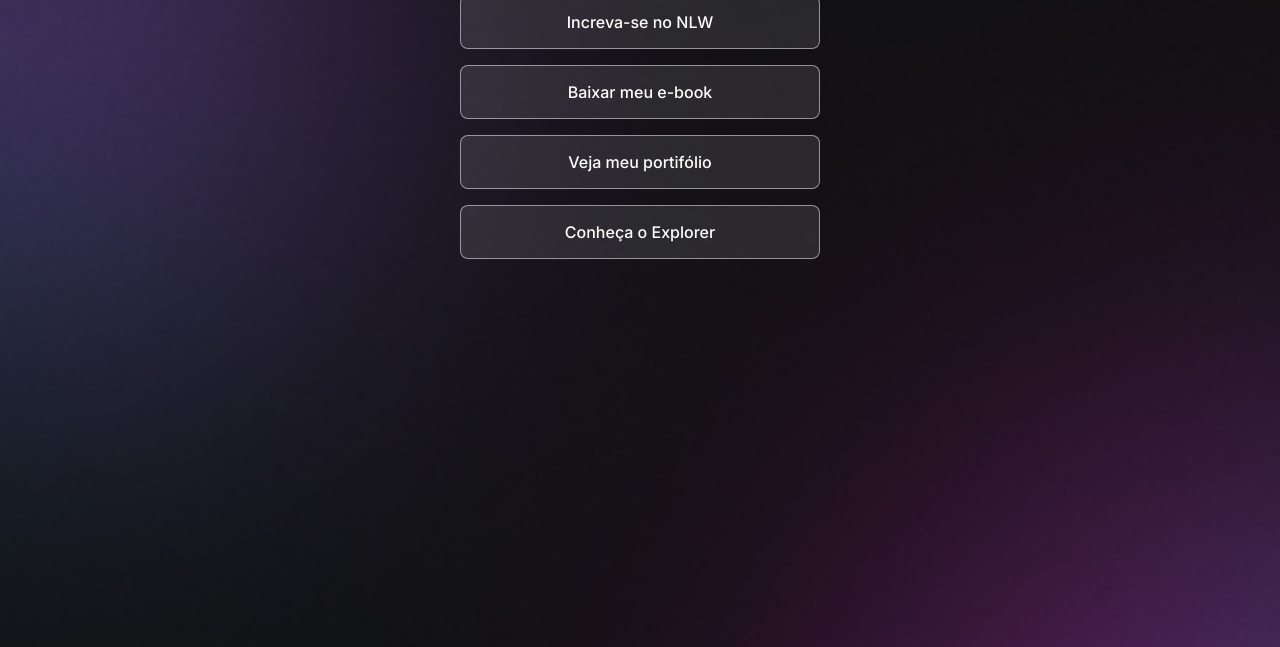
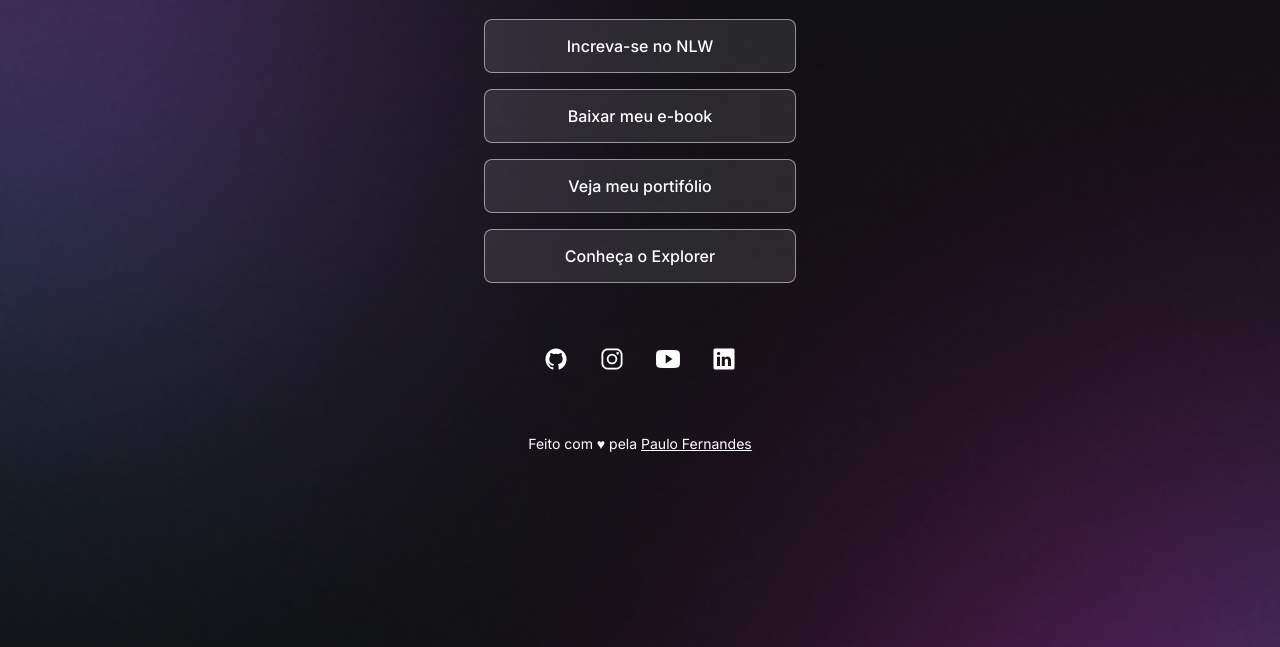
Before and after one commit to paulocfernandes/portifolio, a plain HTML site: page index.html in a window 1280 px wide. Shown: the part 153-800 px from the top of the page. Drawn offline with nearby package versions, Linux system fonts and the light colour scheme.

Commit message:
finalizado os icones

```diff
--- a/index.html
+++ b/index.html
@@ -28,6 +28,33 @@
         </li>
         <li><a href="https://www.linkedin.com/feed/">Conheça o Explorer</a></li>
       </ul>
+      <div id="social-links">
+        <a href="https://github.com/" target="_blank">
+        <ion-icon name="logo-github"></ion-icon>
+        </a>
+        <a href="https://instagram.com/" target="_blank">
+        <ion-icon name="logo-instagram"></ion-icon>
+        </a>
+        <a href="https://youtube.com/" target="_blank">
+        <ion-icon name="logo-youtube"></ion-icon>
+        </a>
+        <a href="https://linkedin.com/" target="_blank">
+        <ion-icon name="logo-linkedin"></ion-icon>
+        </a>
+      </div>
+      <footer>
+        Feito com ♥ pela <a href="https://github.com/paulocfernandes"> Paulo Fernandes</a>
+      </footer>
     </div>
+
+    <script
+      type="module"
+      src="https://unpkg.com/ionicons@5.5.2/dist/ionicons/ionicons.esm.js"
+    ></script>
+    <script
+      nomodule
+      src="https://unpkg.com/ionicons@5.5.2/dist/ionicons/ionicons.js"
+    ></script>
+
   </body>
 </html>
--- a/style.css
+++ b/style.css
@@ -21,6 +21,7 @@ body * {
 #container {
   width: 360px;
   margin: 56px auto 0px;
+  padding: 0 24px;
 }
 #profile {
   text-align: center;
@@ -40,6 +41,7 @@ ul {
   display: flex;
   flex-direction: column;
   gap: 16px;
+  padding: 24px 0 ;
 }
 
 ul li a {
@@ -53,9 +55,36 @@ ul li a {
   background: rgba(255, 255, 255, 0.1);
   text-decoration: none;
   font-weight: 500;
-  transition: background 0.5s;
+  transition: background 0.2s;
 }
 ul li a:hover {
   background: rgba(255, 255, 255, 0.05);
   border: 2.5px solid white;
 }
+
+/*social-links*/
+#social-links {
+  display: flex;
+   padding: 24px 0;
+  font-size: 24px;
+  justify-content: center;
+}
+
+#social-links a{
+  display: flex;
+  align-items: center;
+  justify-content: center;
+  padding: 16px;
+    border-radius: 50%;
+    transition: background 0.2s;
+}
+
+#social-links a:hover {
+  background: rgba(255, 255, 255, 0.2);
+}
+
+footer {
+  padding: 24px 0;
+  text-align: center;
+  font-size: 14px;
+}
```
